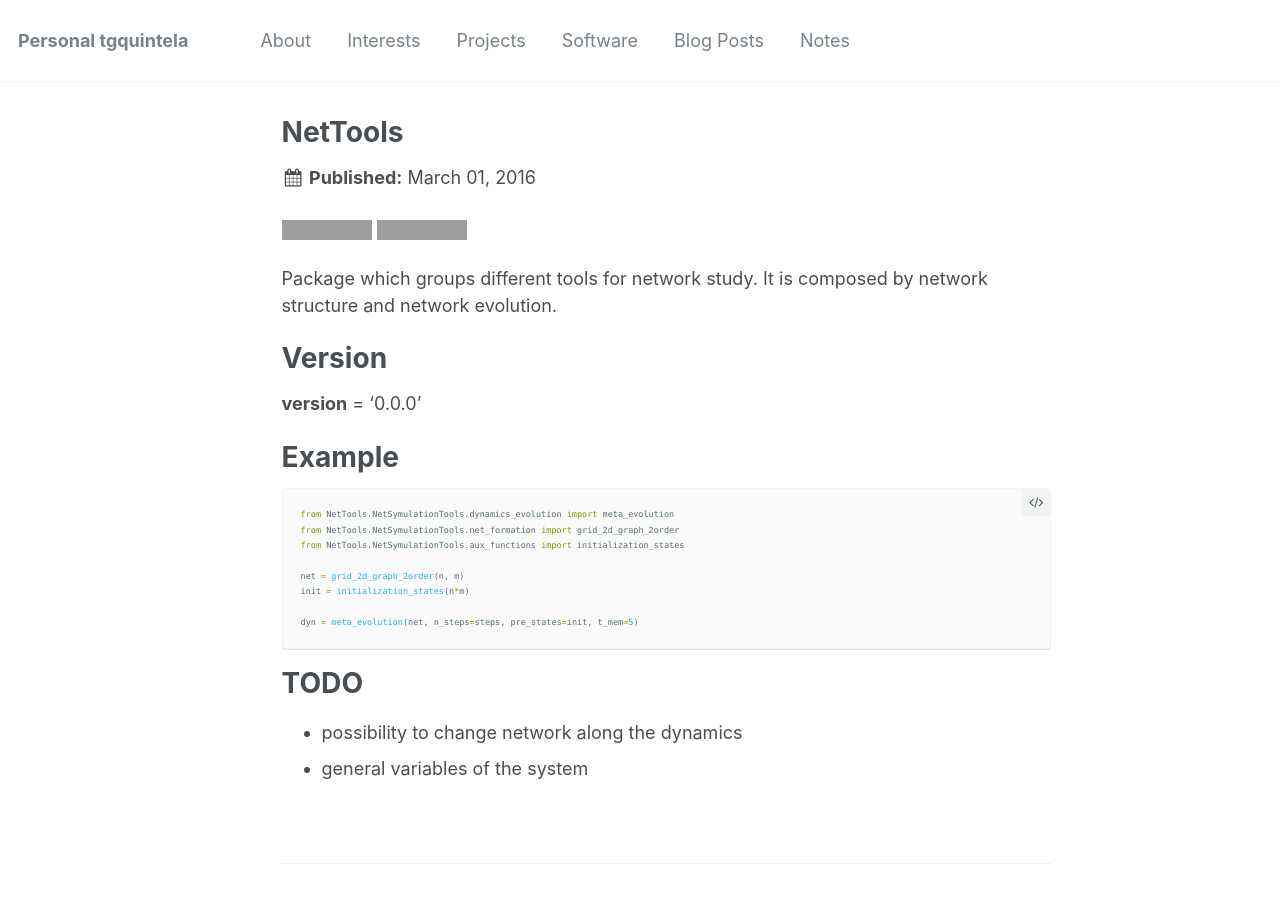
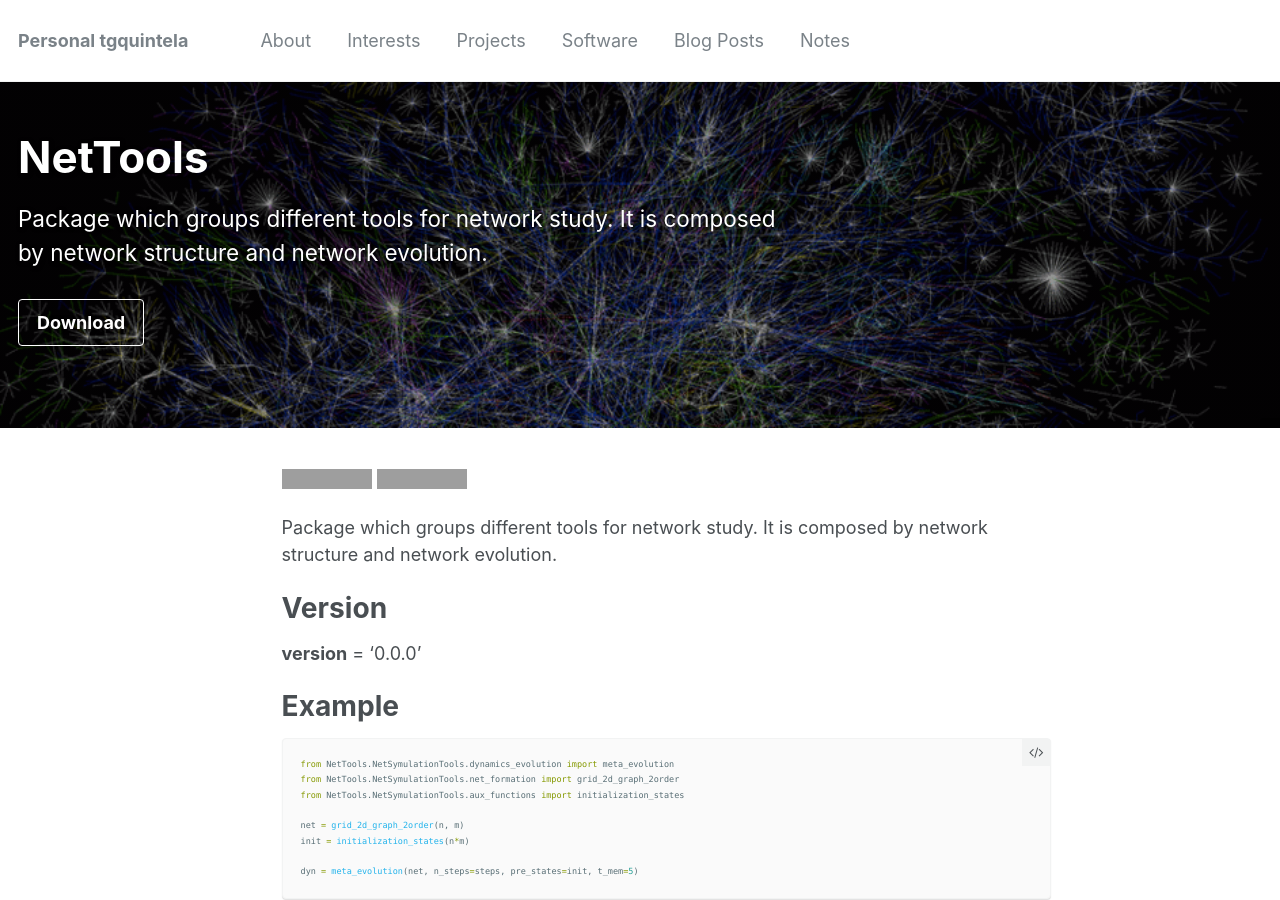
Before and after one commit to tgquintela/tgquintela.github.io, a Jekyll site: the page built from _software/NetTools.md, in a window 1280 px wide and 900 px high. Built offline with Jekyll 4.4.1, drawn with Linux system fonts in a browser that asks for light colours; comment, search, counter and statistics services are not loaded; grey boxes are pictures that could not be loaded.

Commit message:
Examples.

```diff
--- a/_software/NetTools.md
+++ b/_software/NetTools.md
@@ -1,11 +1,17 @@
 ---
 title: "NetTools"
+excerpt: "Package which groups different tools for network study. It is composed by network structure and network evolution."
 collection: software
 type: "Software package"
 date: 2016-03-01
 permalink: /software/NetTools
+header:
+  overlay_image: software/complex-network2.png
+  overlay_filter: 0.4
+  caption: ""
+  cta_label: "Download"
+  cta_url: "https://github.com/tgquintela/NetTools/archive/master.zip"
 ---
-
 
 [![Build Status](https://travis-ci.org/tgquintela/NetTools.svg?branch=master)](https://travis-ci.org/tgquintela/NetTools)
 [![Coverage Status](https://coveralls.io/repos/github/tgquintela/NetTools/badge.svg?branch=master)](https://coveralls.io/github/tgquintela/NetTools?branch=master)
```
Also changed, not shown: _software/chatbotQuery.md (+8 -0 lines), images/software/robot_humanoid_library_books.jpg (added).
